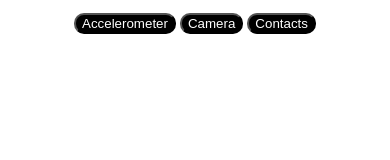
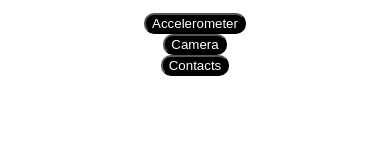
Before and after one commit to romilgoel/AccessDeviceFeatures, a plain HTML site: page index.html in a window 390 px wide. Drawn offline with Linux system fonts and the light colour scheme.

Commit message:
Update index.html

```diff
--- a/index.html
+++ b/index.html
@@ -44,9 +44,9 @@
 			<div class="classInnerBox">
 				<div class="classButtonContainer">
 
-					<a href="accelerometer.html"><button class="classButton">Accelerometer</button></a>
-					<button class="classButton"><a>Camera</a></button>
-					<button class="classButton"><a>Contacts</a></button>
+					<a href="accelerometer.html"><button class="classButton">Accelerometer</button></a><br/>
+					<button class="classButton"><a>Camera</a></button><br/>
+					<button class="classButton"><a>Contacts</a></button><br/>
 				</div>
 			</div>
 		</div>
```
